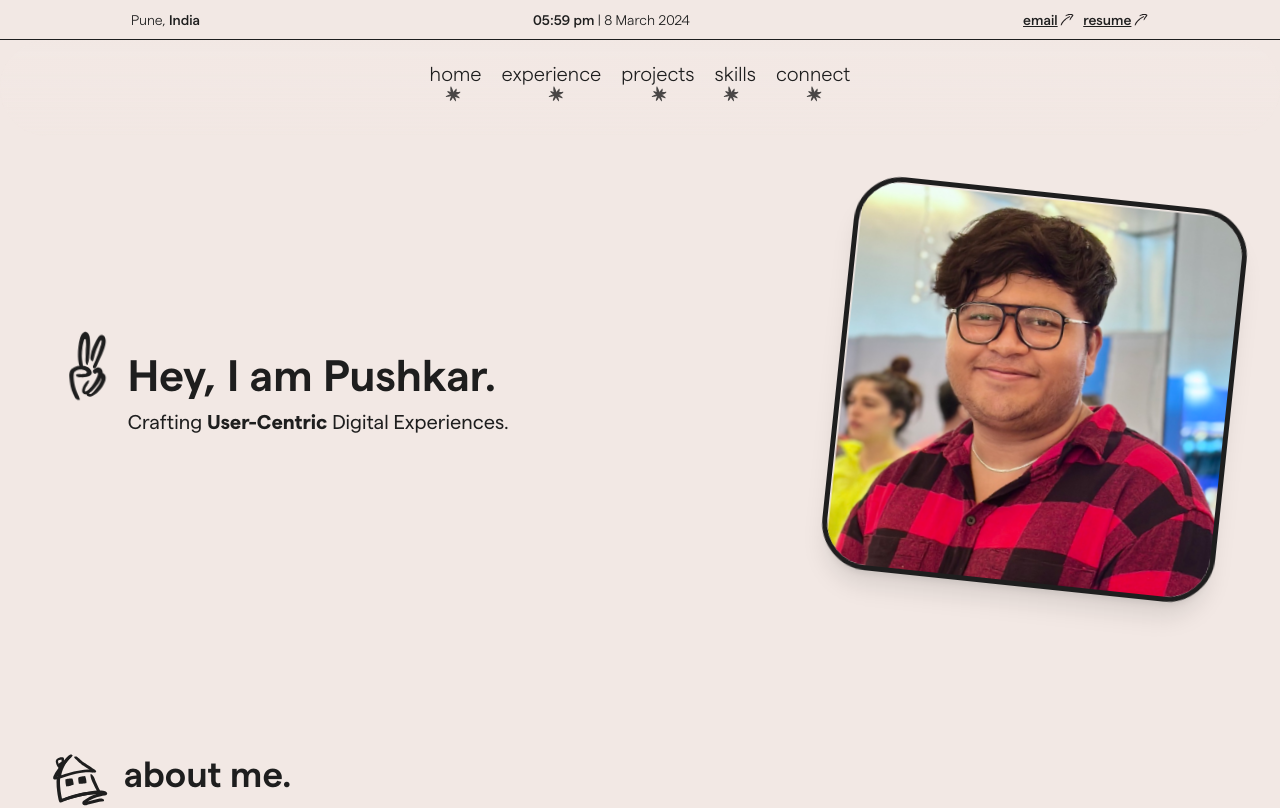
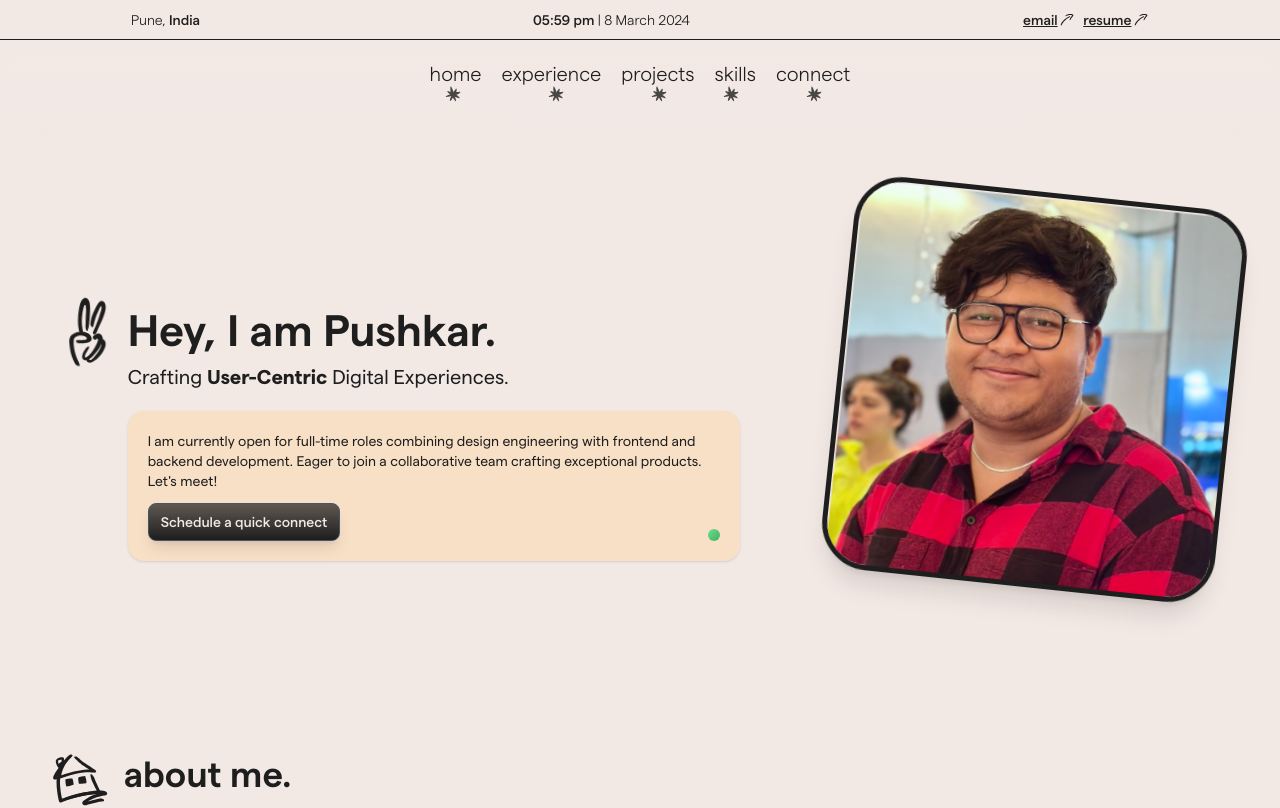
Before and after one commit to Pushkar1809/portfolio, a React (Vite) app: page / in a window 1280 px wide. Shown: the top 808 px of the page. Built offline with nearby package versions, Linux system fonts and the light colour scheme; a web font is replaced by a local one.

Commit message:
feat: add "open to work" box

```diff
--- a/src/App.tsx
+++ b/src/App.tsx
@@ -3,7 +3,7 @@ import headshot from "./assets/images/headshot.png"
 import TopBar from "./sections/TopBar.tsx";
 import Nav from "./sections/Nav.tsx";
 import { EmphasisedText } from './components/EmphasisedText';
-import { headline } from "./data.ts";
+import { calendlyUrl, headline } from "./data.ts";
 import peace from "./assets/svgs/peace.svg";
 import About from "./sections/About.tsx";
 import Experiences from './sections/Experiences';
@@ -11,6 +11,7 @@ import Projects from "./sections/Projects.tsx";
 import Skills from "./sections/Skills.tsx";
 import Contact from "./sections/Contact.tsx";
 import heart from "./assets/svgs/heart.svg";
+import link from "./assets/svgs/arrow-light.svg";
 
 function App() {
 	function preloadImage(src: string) {
@@ -36,18 +37,33 @@ function App() {
 			<Nav />
 
 			<main className="max-w-[120ch] mx-auto">
-				<div id="home" className="flex items-center justify-between w-full mb-[5rem] mt-[12rem]">
+				<div
+					id="home"
+					className="flex items-center justify-between w-full mb-[5rem] mt-[12rem]">
 					<div className="flex">
 						<img
 							src={peace}
 							alt="peace"
-							className="w-[5rem] mt-[-2.75rem] animate-wiggle"
+							className="w-[5rem] mt-[-7rem] animate-wiggle"
 						/>
-						<div>
+						<div className="mt-[5rem]">
 							<h1 className="text-[2.75rem] font-semibold">
 								Hey, I am Pushkar.
 							</h1>
-							<EmphasisedText className="text-xl " text={headline} />
+							<EmphasisedText className="text-xl" text={headline} />
+							<div className="relative w-full max-w-[62ch] bg-orange-200 mt-5 rounded-2xl bg-opacity-50 p-5 shadow">
+								<p className="text-sm leading-1 mb-3">
+									I am currently open for full-time roles combining design
+									engineering with frontend and backend development. Eager to
+									join a collaborative team crafting exceptional products. Let's
+									meet!
+								</p>
+								<a href={calendlyUrl} target="_blank" rel="noreferrer noopener" className="group bg-gradient-to-b w-fit from-dark/70 to-dark active:to-dark/80 active:from-dark text-light py-2 px-3 mt-3 rounded-lg text-sm font-medium border border-ridge border-slate-600 shadow-lg transition-all ease-in-out duration-300 selection-none flex justify-center items-center gap-1">
+									Schedule a quick connect
+									<img src={link} alt="link" className="w-3 h-3 opacity-0 mr-[-1rem] group-hover:opacity-100 group-hover:mr-0 transition-all ease-in-out duration-300" />
+								</a>
+								<div className="absolute bottom-5 right-5 h-3 w-3 rounded-full bg-gradient-to-br from-green-400 to-green-600 animate-pulse" />
+							</div>
 						</div>
 					</div>
 					<img
@@ -59,13 +75,13 @@ function App() {
 				{/* Intro / Summary */}
 				<About />
 				{/* Work */}
-				<Experiences id="exp"/>
+				<Experiences id="exp" />
 				{/* Projects */}
-				<Projects id="projects"/>
+				<Projects id="projects" />
 				{/* Skills */}
-				<Skills id="skills"/>
+				<Skills id="skills" />
 				{/* Links and Contact */}
-				<Contact id="contact"/>
+				<Contact id="contact" />
 				<div className="flex justify-end mt-3 mb-10">
 					<img src={heart} alt="heart" />
 				</div>
```
Also changed, not shown: src/assets/svgs/arrow-light.svg (added).
